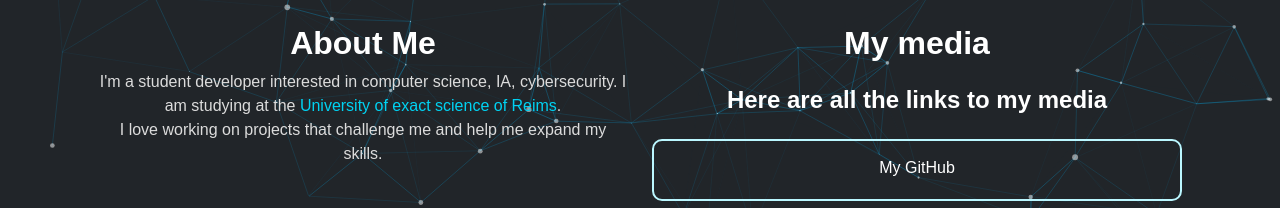
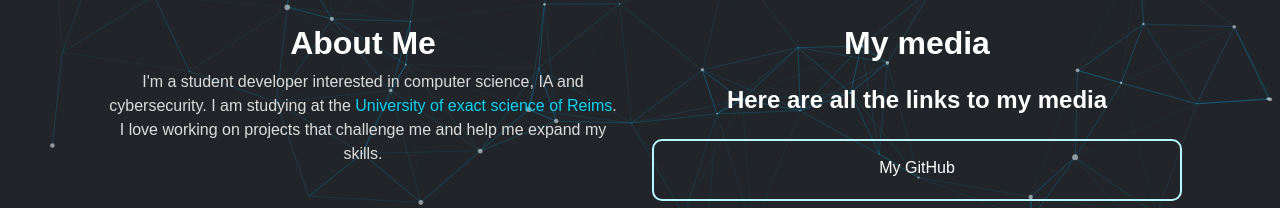
Before and after one commit to NotCrymy/NotCrymy.github.io, a plain HTML site: page index.html in a window 1280 px wide. Shown: the part 410-618 px from the top of the page. Drawn offline with nearby package versions, Linux system fonts and the light colour scheme; a web font is replaced by a local one.

Commit message:
fix index

```diff
--- a/index.html
+++ b/index.html
@@ -47,7 +47,7 @@
           <div class="col-md-6 slide-in-left">
             <section id="about-me">
               <h2 class="text">About Me</h2>
-              <p class="row-text-center">I'm a student developer interested in computer science, IA, cybersecurity. I am studying at the <a href="https://www.univ-reims.fr/">University of exact science of Reims</a>.
+              <p class="row-text-center">I'm a student developer interested in computer science, IA and cybersecurity. I am studying at the <a href="https://www.univ-reims.fr/">University of exact science of Reims</a>.
                 <span><br>I love working on projects that challenge me and help me expand my skills.</span></p>
             </section>
           </div>
--- a/style/style.css
+++ b/style/style.css
@@ -34,7 +34,6 @@ a {
 /* Style for <a> links when hovered */
 a:hover {
   color: #ffffff; /* Change color on hover */
-  border-bottom: 2px solid #ffffff; /* Show border on hover */
 }
 
 
```
